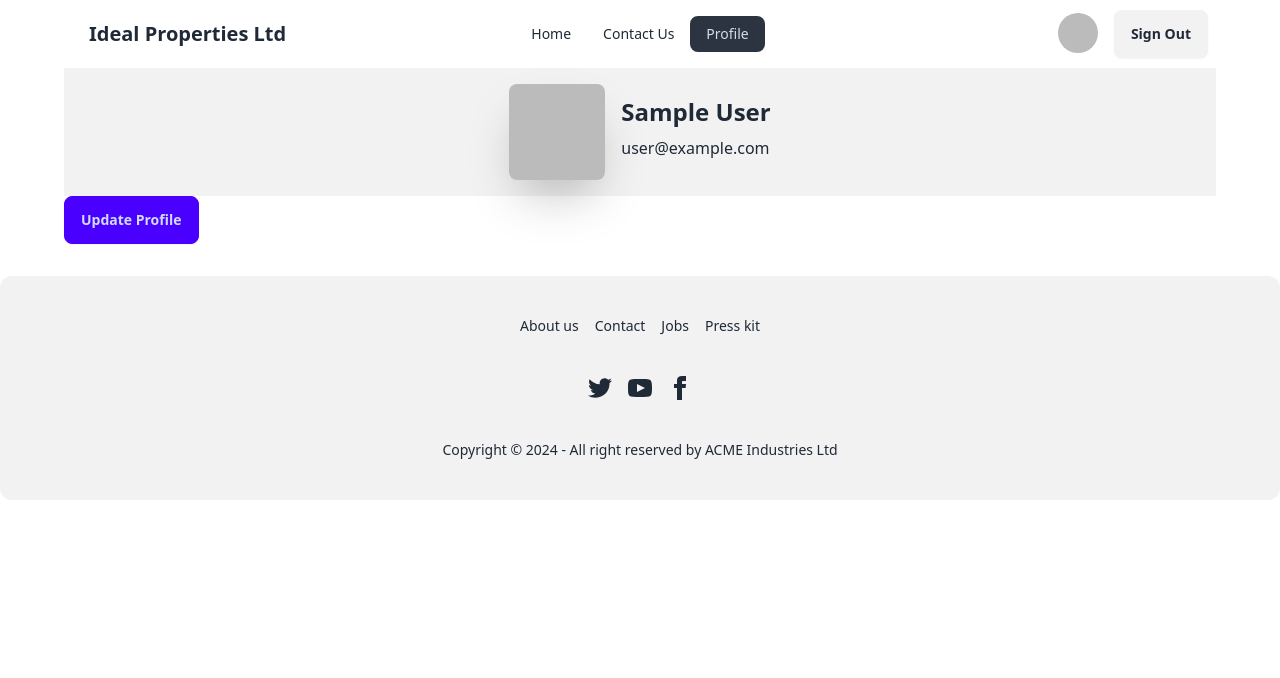
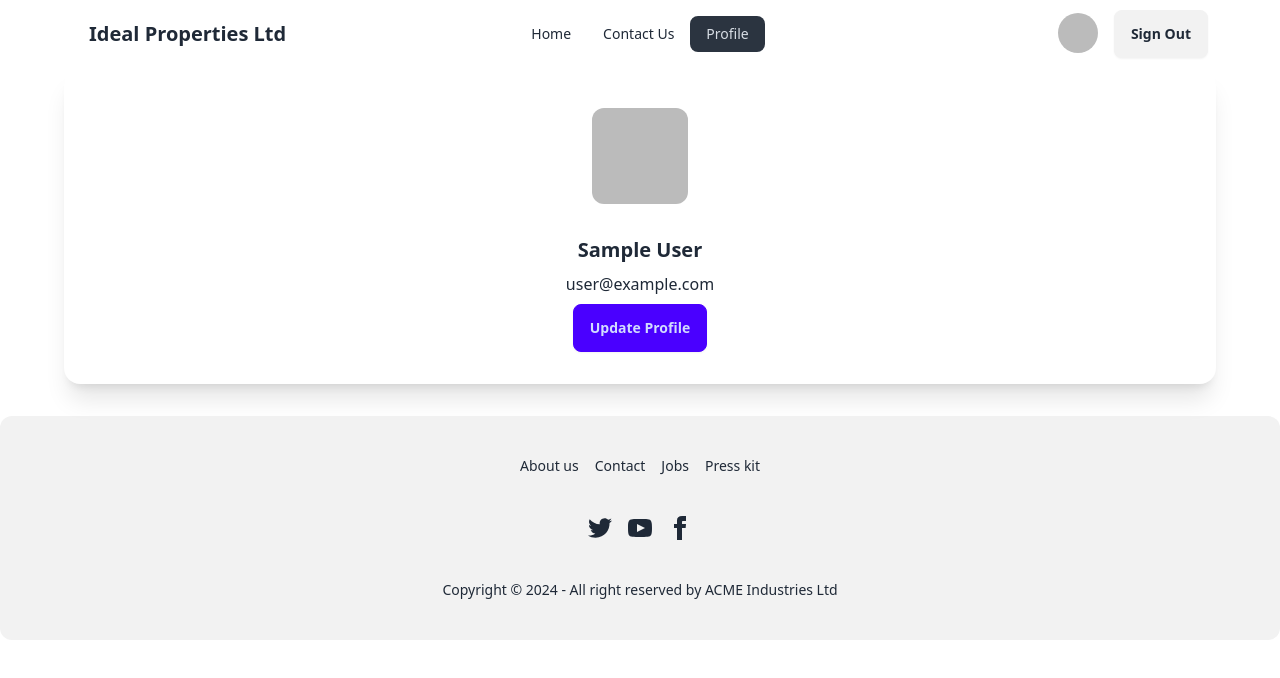
Before and after one commit to Jewel-190237/Land-Properties-Management, a React (Vite) app: page /profile in a window 1280 px wide. Shown: the top 678 px of the page. Built offline with nearby package versions, Linux system fonts and the light colour scheme; no server answers; sample sign-in values are in the browser's storage.

Commit message:
profile updated

```diff
--- a/src/Components/Layouts/Profile.jsx
+++ b/src/Components/Layouts/Profile.jsx
@@ -1,7 +1,10 @@
 import auth from "../../Firebase/firebase.config";
 import UseTitle from "../Title/UseTitle";
+import userPhoto from '../../assets/user.png'
+
 
 const Profile = () => {
+
 
     UseTitle("Profile")
 
@@ -10,16 +13,30 @@ const Profile = () => {
 
     return (
         <div>
-                <div className="hero bg-base-200">
-                    <div className="hero-content flex-col lg:flex-row">
-                        <img src={userInfo.photoURL} className="max-w-sm rounded-lg shadow-2xl" />
-                        <div>
-                            <h1 className="text-2xl font-bold">{userInfo.displayName}</h1>
-                            <p className="py-2">{userInfo.email}</p>
+            <div className="card bg-base-100 shadow-xl">
+                <figure className="px-10 pt-10">
+                    {
+                        userInfo.photoURL ?
+                            <img src={userInfo.photoURL} alt="User" className="rounded-xl" />
+                            :
+                            <img alt="user" src={userPhoto} />
+                    }
+
+                </figure>
+                <div className="card-body items-center text-center">
+                    {
+                        userInfo.displayName ?
+                            <h2 className="card-title">{userInfo.displayName}</h2>
+                            :
+                            <h2 className="card-title">User Name</h2>
+
+                    }
+                    <p>{userInfo.email}</p>
+                    <div className="card-actions">
+                        <button className="btn btn-primary">Update Profile</button>
                     </div>
                 </div>
             </div>
-                <button className="btn btn-primary mx-auto items-center">Update Profile</button>
         </div>
     );
 };
```
Lines whose indentation alone changed are shown as unchanged.
